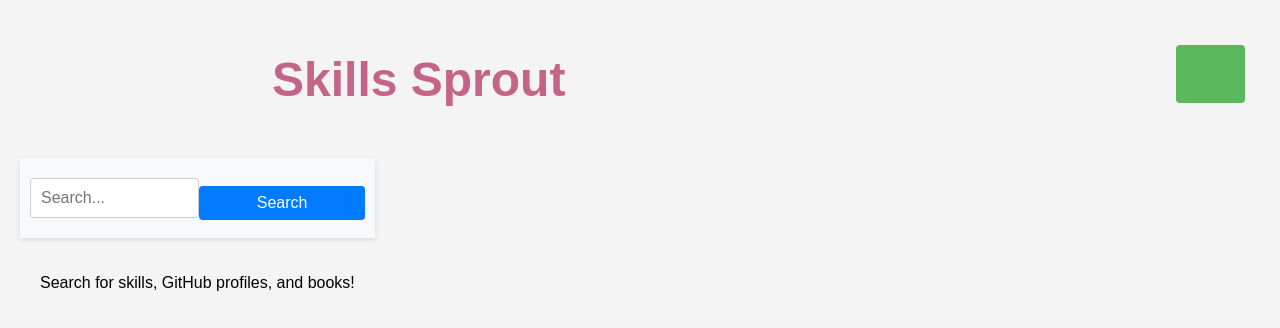
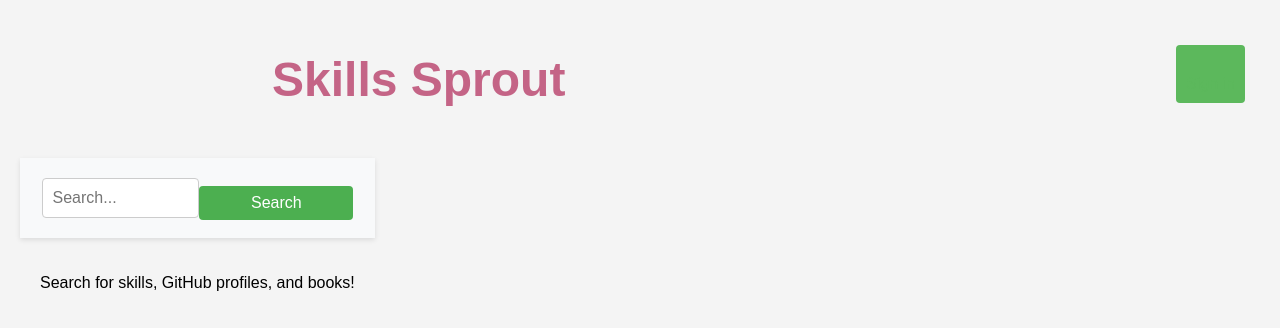
Before and after one commit to kristivent/SkillsShareProject, a React (Vite) app in the folder client/: page /Search in a window 1280 px wide. Shown: the top 328 px of the page. Built offline with nearby package versions, Linux system fonts and the light colour scheme.

Commit message:
fixed colors and style on search.css, eliminated unneeded code on App.tsx that I added last week (commented out)

```diff
--- a/client/src/assets/styles/search.css
+++ b/client/src/assets/styles/search.css
@@ -16,6 +16,12 @@ body {
     box-shadow: 0 2px 5px rgba(0, 0, 0, 0.1);
   }
 
+  .search-container {
+    display: flex;
+    justify-content: center; /* Center horizontally */
+    align-items: center; /* Center vertically */
+  }
+
   .search {
     padding: 8px 12px;
     font-size: 16px;
@@ -23,13 +29,12 @@ body {
     border: 1px solid #ddd;
     border-radius: 4px;
     margin-right: 10px;
-    margin-left: 4rem;;
   }
 
   .search-button {
     padding: 8px 16px;
     font-size: 16px;
-    background-color: #007bff;
+    background-color: #4CAF50;
     color: white;
     border: none;
     border-radius: 4px;
@@ -37,7 +42,7 @@ body {
   }
 
   .search-button:hover {
-    background-color: #0056b3;
+    background-color: #45a049;
   }
 
   main {
--- a/client/src/pages/HomePage.tsx
+++ b/client/src/pages/HomePage.tsx
@@ -50,6 +50,7 @@ function HomePage() {
   return (
     <div>
       <header className="search-header">
+        <div className="search-container">
         <input
           type="text"
           className="search"
@@ -60,6 +61,7 @@ function HomePage() {
         <button className="search-button" onClick={handleSubmit}>
           Search
         </button>
+        </div>
       </header>
       <main>
         <p>Search for skills, GitHub profiles, and books!</p>
```
Also changed, not shown: client/src/App.tsx (+0 -18 lines), client/src/assets/styles/navbar.css (line endings or trailing spaces).
